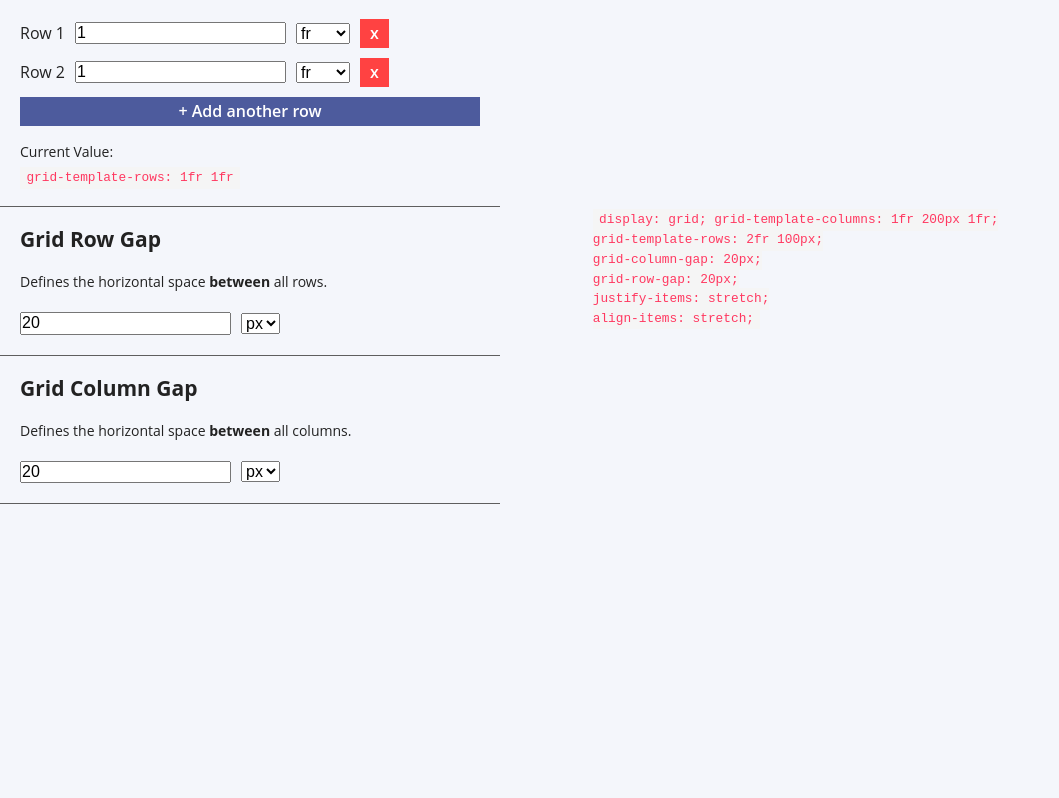
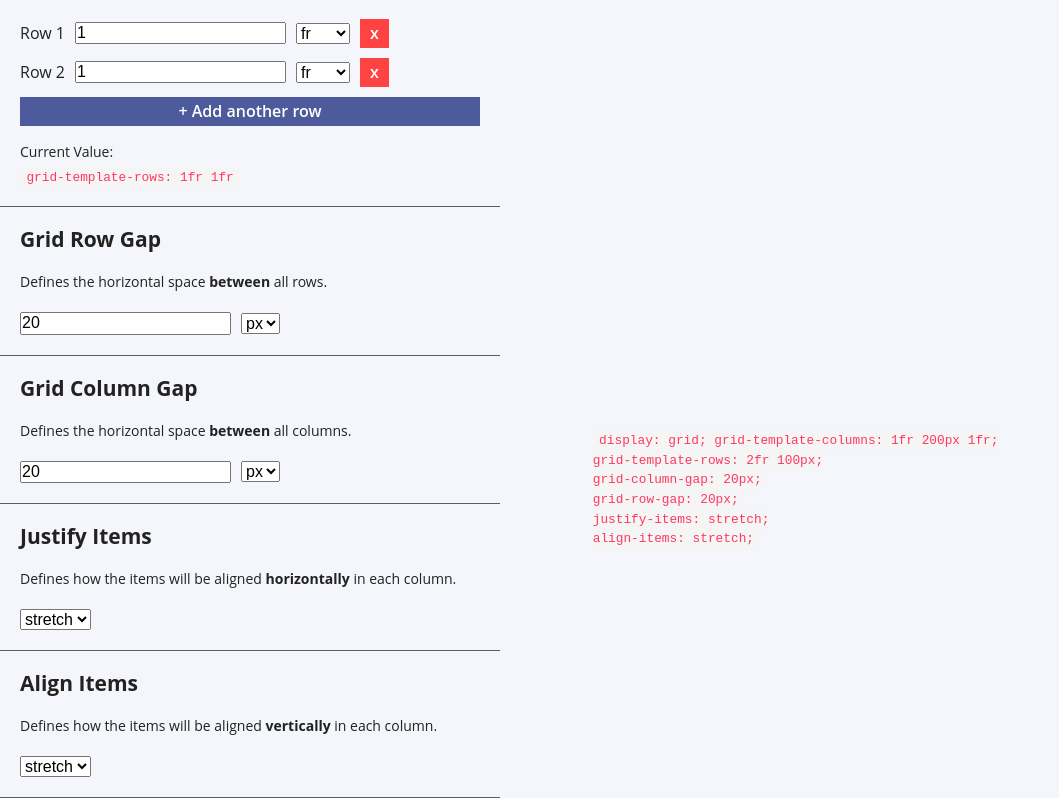
Before and after one commit to sugarrobert/grid-generator, a React app: page / in a window 1280 px wide. Shown: the part 612-1410 px from the top of the page, without its empty margins (0-1059 px from the left). Before the commit the page ends 1116 px from the top, so only its background shows below. Built offline with nearby package versions, Linux system fonts and the light colour scheme.

Commit message:
added logic for aligning grid items

```diff
--- a/src/components/App.js
+++ b/src/components/App.js
@@ -1,6 +1,7 @@
 import React, { useState, useEffect } from "react";
 import ControlsListItem from "./ControlsListItem";
 import ControlsGridGutters from "./ControlsGridGutters";
+import ControlsGridAlignment from "./ControlsGridAlignment";
 import {nanoid} from "nanoid";
 
 function App() {
@@ -32,6 +33,22 @@ function App() {
             id: nanoid(),
             selected: "px",
             option: ["px", "%"]
+        }
+    });
+    const [gridJustify, setGridJustify] = useState({
+        id: nanoid(),
+        options: {
+            id: nanoid(),
+            selected: "stretch",
+            option: ["stretch", "center", "start", "end"]
+        }
+    });
+    const [gridAlign, setGridAlign] = useState({
+        id: nanoid(),
+        options: {
+            id: nanoid(),
+            selected: "stretch",
+            option: ["stretch", "center", "start", "end"]
         }
     });
     const [gridListStyle, setGridListStyle] = useState({
@@ -97,6 +114,11 @@ function App() {
         updateGridGuttersStyle(gridRowGap, "gridRowGap");
         updateGridGuttersStyle(gridColumnGap, "gridColumnGap");
     }, [gridRowGap, gridColumnGap])
+
+    useEffect(() => {
+        updateGridAlignment(gridJustify, "justifyItems");
+        updateGridAlignment(gridAlign, "alignItems");
+    }, [gridJustify, gridAlign])
 
     const createNewTemplateItem = () => {
         const id = nanoid();
@@ -215,6 +237,34 @@ function App() {
 
     const setNewColumnGutter = (e) => {
         onGutterValueChange(e, gridColumnGap, setGridColumnGap);
+    }
+
+    const onAlignmentValueChange = (e, gridAlignment, setGridAlignment) => {
+        const { value } = e.target;
+
+        setGridAlignment(prevAlignment => {
+            const newSelected = {...prevAlignment};
+            newSelected.options.selected = value;
+            return newSelected;
+        });
+    }
+
+    const updateGridAlignment = (templateAlignment, updateStyle) => {
+        const option = templateAlignment.options.selected;
+
+        setGridListStyle(prevAlignment => {
+            const newAlignment = {...prevAlignment};
+            newAlignment[updateStyle] = option;
+            return newAlignment;
+        });
+    }
+
+    const setNewJustifyAlignment = (e) => {
+        onAlignmentValueChange(e, gridJustify, setGridJustify);
+    }
+
+    const setNewAlignAlignment = (e) => {
+        onAlignmentValueChange(e, gridAlign, setGridAlign);
     }
 
     const updateGridTemplate = (templateNum, setTemplateNum, setTemplateList) => {
@@ -363,6 +413,30 @@ function App() {
                         />
                         </div>
                     </section>
+                    <section className="control-field__section">
+                        <h2 className="control-field__title">Justify Items</h2>
+                        <p className="control-field__description">Defines how the items will be aligned <strong>horizontally</strong> in each column.</p>
+                        <div className="controls__container">
+                        <ControlsGridAlignment
+                            key={gridJustify.id}
+                            id={gridJustify.id}
+                            options={gridJustify.options}
+                            onValueChange={setNewJustifyAlignment}
+                        />
+                        </div>
+                    </section>
+                    <section className="control-field__section">
+                        <h2 className="control-field__title">Align Items</h2>
+                        <p className="control-field__description">Defines how the items will be aligned <strong>vertically</strong> in each column.</p>
+                        <div className="controls__container">
+                        <ControlsGridAlignment
+                            key={gridAlign.id}
+                            id={gridAlign.id}
+                            options={gridAlign.options}
+                            onValueChange={setNewAlignAlignment}
+                        />
+                        </div>
+                    </section>
                 </div>
                 <div className="result__preview__container">
                     <section className="preview result__preview">
--- /dev/null
+++ b/src/components/ControlsGridAlignment.js
@@ -0,0 +1,28 @@
+import React from "react";
+import {nanoid} from "nanoid";
+
+function ControlsGridAlignment(props) {
+    return (
+        <div className="controls__list__item" id={props.id}>
+            <label htmlFor={props.options.id} className="no-display">{`Grid Template ${props.name} unit`}</label>
+            <select id={props.options.id}
+                className="column__value"
+                aria-label="{`Grid Template ${props.name} unit`}" value={props.options.selected}
+                onChange={props.onValueChange}>
+                {
+                    props.options.option.map(option =>
+                        <option
+                            key={nanoid()}
+                            val={option}
+                            >
+                                {option}
+                        </option>
+                    )
+                }
+
+            </select>
+        </div>
+    )
+}
+
+export default ControlsGridAlignment;
```
